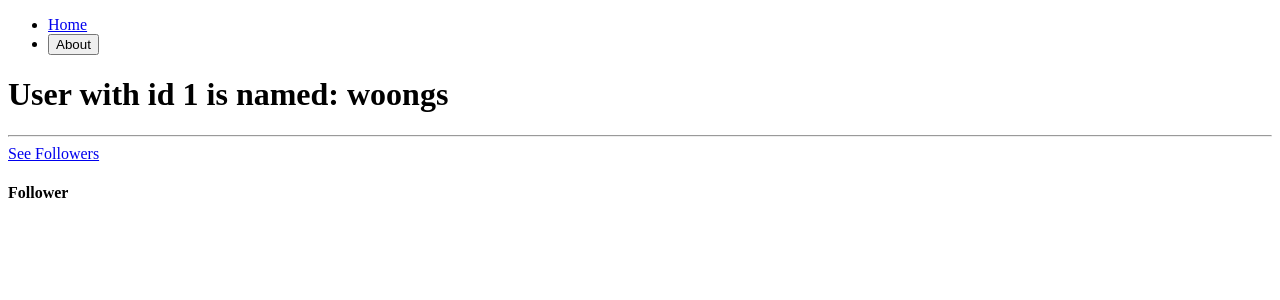
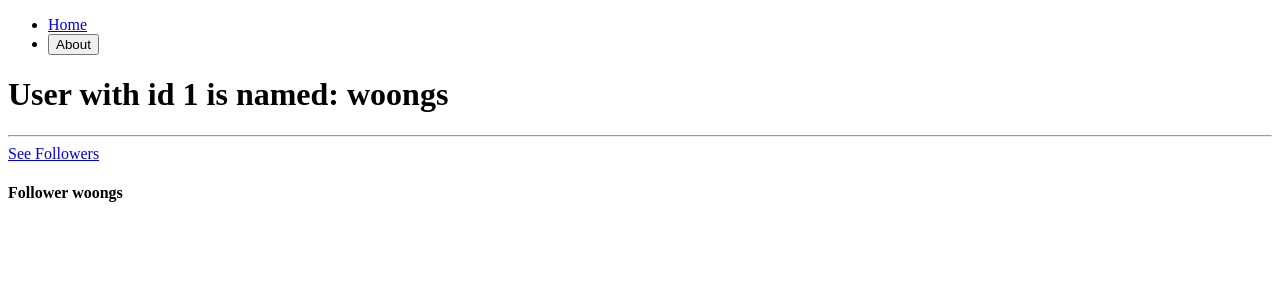
Before and after one commit to parkgeonwoong/study-reacts, a React (Create React App) app: page /users/1/follower in a window 1280 px wide. Shown: the top 300 px of the page. Built offline with nearby package versions, Linux system fonts and the light colour scheme.

Commit message:
Feat : Outlet으로여러 컴포넌트 자식에게 값 전달

```diff
--- a/src/screens/Followers.tsx
+++ b/src/screens/Followers.tsx
@@ -1,7 +1,15 @@
+import { useOutletContext } from "react-router-dom";
+
+interface IFollowers {
+  nameOfUser: string;
+}
+
 function Followers() {
+  const { nameOfUser } = useOutletContext<IFollowers>();
+
   return (
     <div>
-      <h4>Follower</h4>
+      <h4>Follower {nameOfUser}</h4>
     </div>
   );
 }
--- a/src/users/User.tsx
+++ b/src/users/User.tsx
@@ -11,7 +11,11 @@ function User() {
       </h1>
       <hr />
       <Link to={"follower"}>See Followers</Link>
-      <Outlet />
+      <Outlet
+        context={{
+          nameOfUser: users[Number(userId) - 1].name,
+        }}
+      />
     </div>
   );
 }
```
